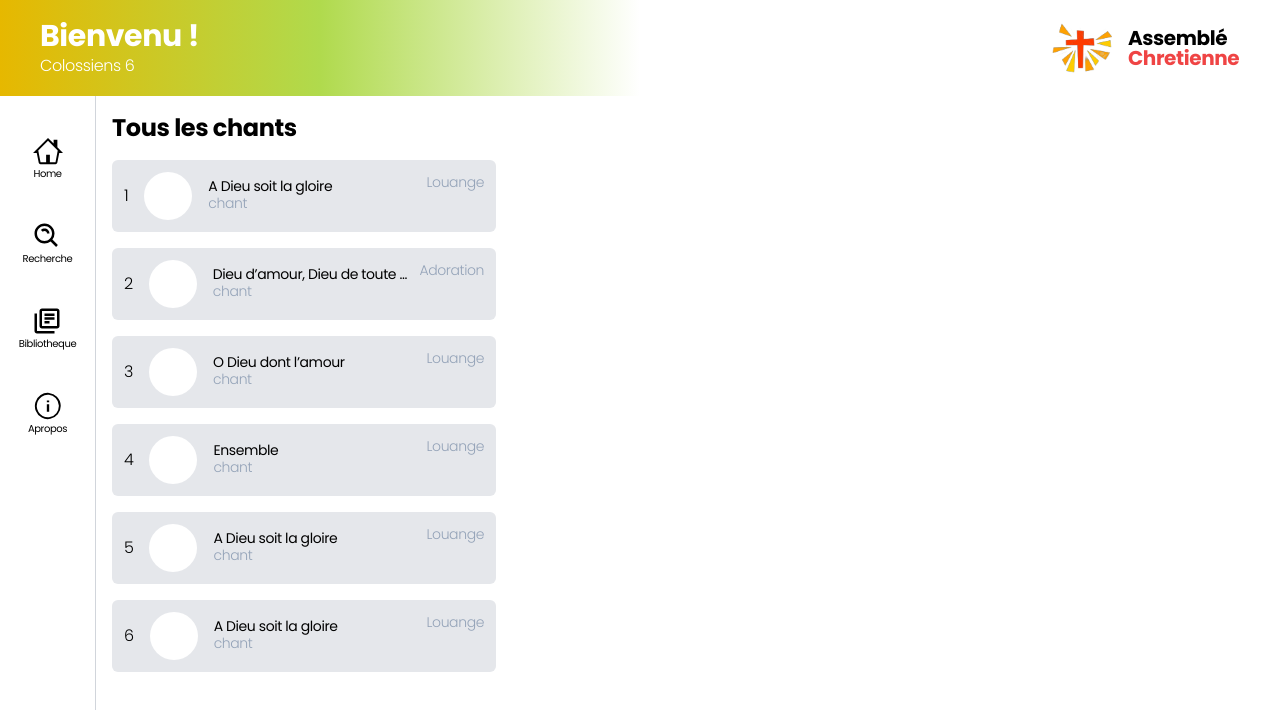
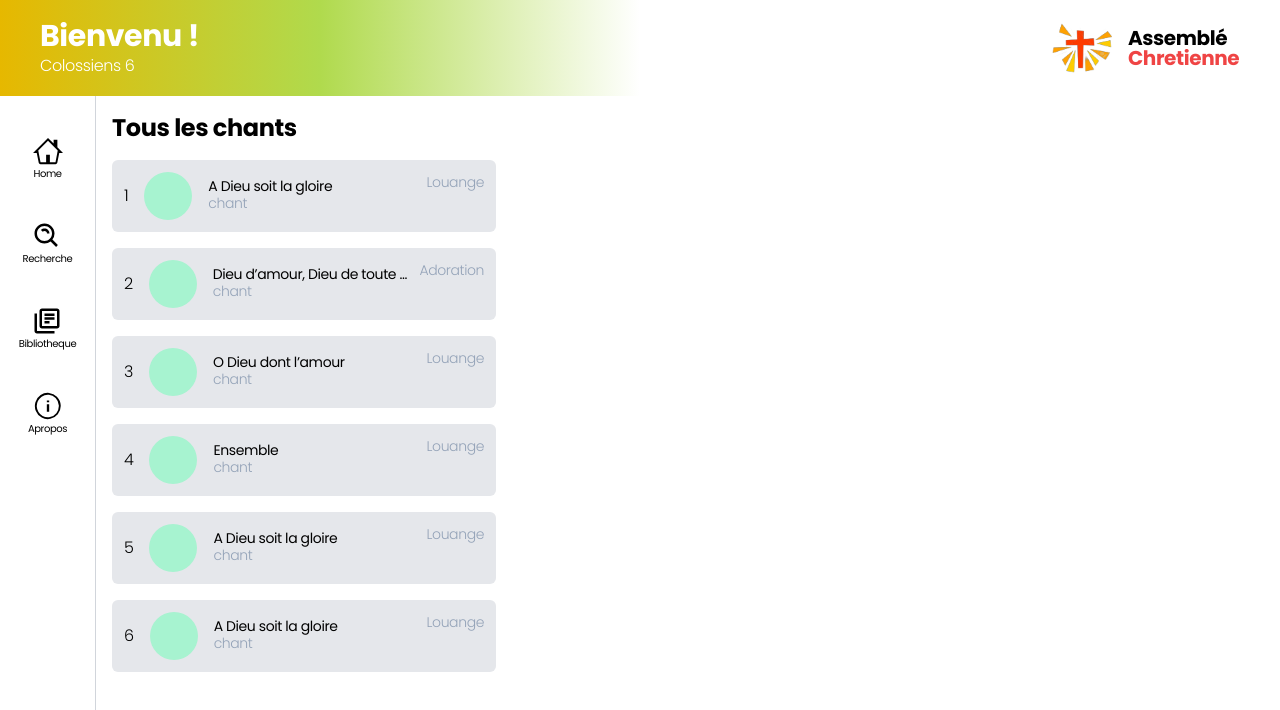
Before and after one commit to kaliacad/cebi-chants, a Next.js app: page /dashboard in a window 1280 px wide. Shown: the top 710 px of the page. Built offline with nearby package versions, Linux system fonts and the light colour scheme; a web font is replaced by a local one.

Commit message:
prepare pull request

```diff
--- a/components/SongList.jsx
+++ b/components/SongList.jsx
@@ -59,7 +59,7 @@ const SongList = () => {
                 sm:text-xs sm:w-80 md:py-3 md:px-3 md:text-sm md:w-11/12 lg:w-96">
                     <div className="flex justify-center items-center gap-2 md:gap-4">
                         <span className="sm:text-sm md:text-base">{item.order}</span>
-                        <div className="rounded-full bg-white h-5 w-5 md:h-12 md:w-12
+                        <div className="rounded-full bg-emerald-200 h-5 w-5 md:h-12 md:w-12
                         sm:h-10 sm:w-10 md:lg:h-12
                         md:lg:w-12">
                             {/* <img src="" alt="s" /> */}
```
